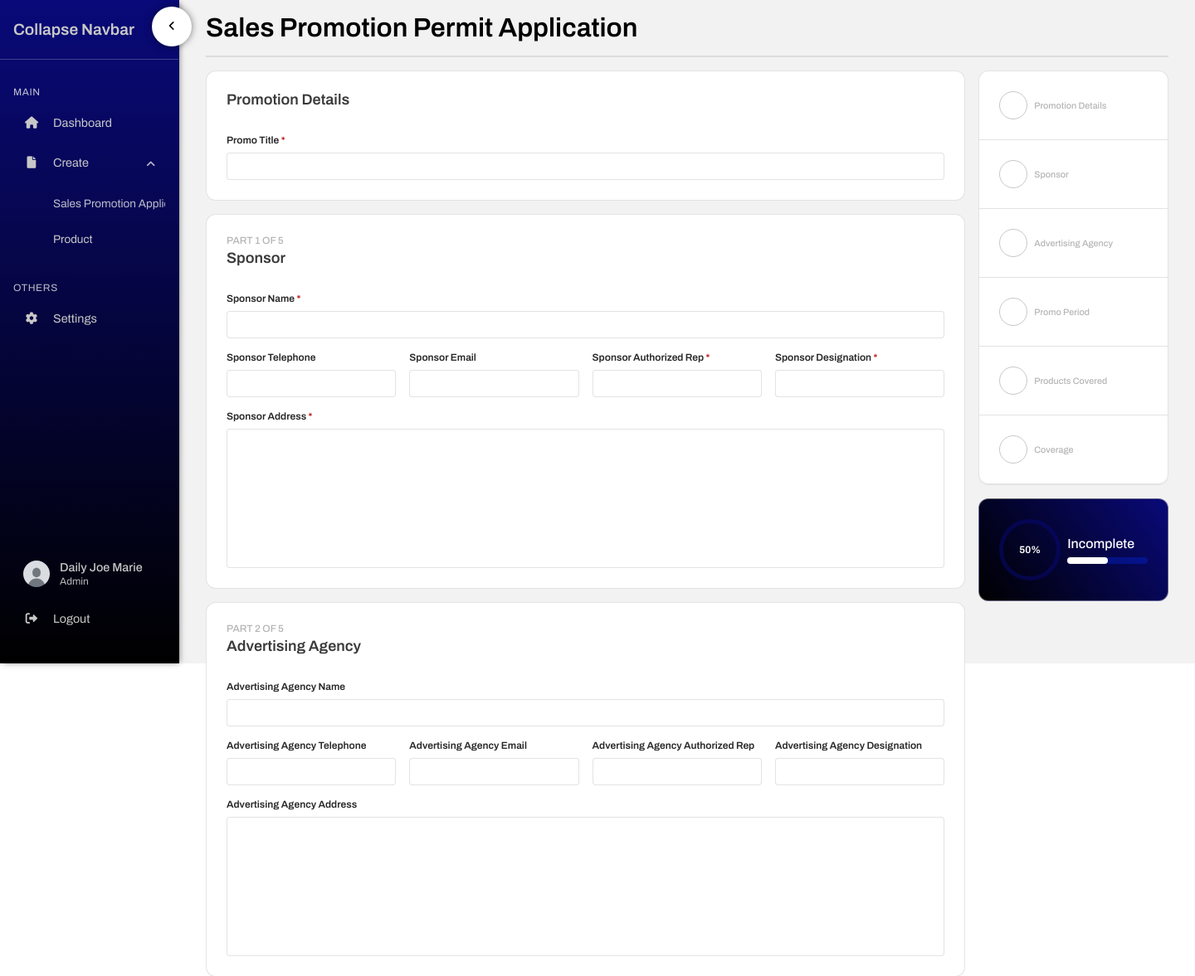
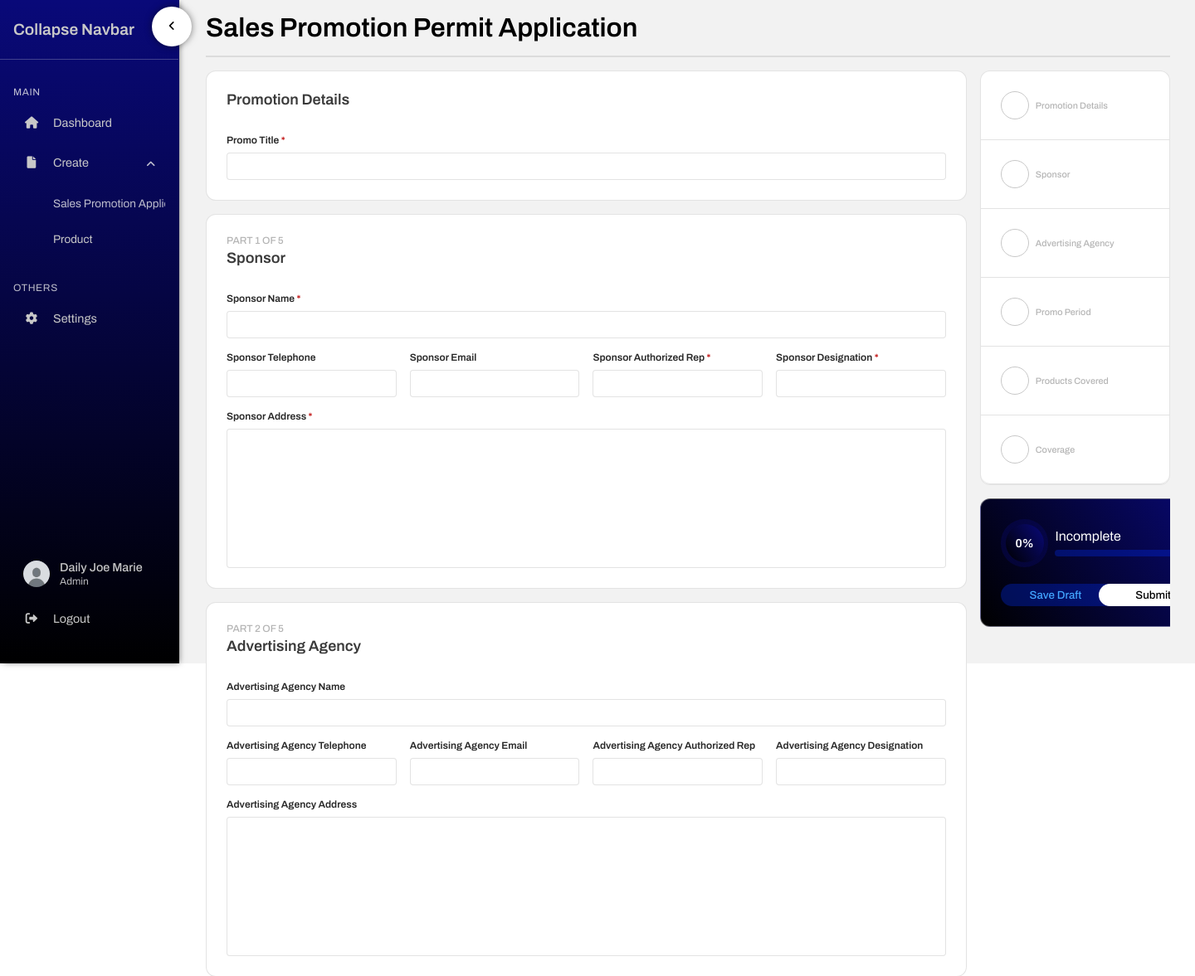
Before and after one commit to Ysahmuel/DTI-Capstone, a Django app: page /documents/create_sales_promotion in a window 1440 px wide. Shown: the top 1177 px of the page at 83% size. Run offline with Django 5.2, Linux system fonts and the light colour scheme.

Commit message:
updated completion progress gauge to fill depending on completion percentage

```diff
--- a/dti_project/documents/static/documents/css/documents.css
+++ b/dti_project/documents/static/documents/css/documents.css
@@ -347,10 +347,11 @@
     display: flex;
     flex-direction: column;
     gap: 0.5rem;
-    background: linear-gradient(234deg,rgba(9, 9, 121, 1) 0%, rgba(0, 0, 0, 1) 100%);
+    background: linear-gradient(234deg, rgba(9, 9, 121, 1) 0%, rgba(0, 0, 0, 1) 100%);
     border: solid 1px rgba(200, 200, 200, 0.5);
     padding: 1.5rem;
     border-radius: 12px;
+    width: 300px;
 }
 
 .completion-percentage .column {
@@ -365,22 +366,56 @@
 }
 
 .completion-percentage .value {
+    position: relative;
     display: flex;
     align-items: center;
     justify-content: center;
-    width: clamp(1rem, 1.25vw, 2rem);
-    height: clamp(1rem, 1.25vw, 2rem);
-    padding: 2rem;
-    border: solid 5px rgba(9, 9, 121, 0.5);
-    border-radius: 50%;
-    font-size: clamp(0.5rem, 0.85vw, 1.5rem);
+    width: clamp(3rem, 4vw, 5rem);
+    height: clamp(3rem, 4vw, 5rem);
+    font-size: clamp(0.8rem, 1vw, 1.2rem);
     font-weight: 600;
     color: white;
+    flex-shrink: 0;
+}
+
+.completion-percentage .value::before {
+    content: '';
+    position: absolute;
+    top: 0;
+    left: 0;
+    width: 100%;
+    height: 100%;
+    border-radius: 50%;
+    background: conic-gradient(
+        from 0deg,
+        #ffffff var(--progress-angle),
+        rgba(9, 9, 121, 0.3) var(--progress-angle)
+    );
+    z-index: 1;
+    transition: background 0.3s ease;
+}
+
+.completion-percentage .value::after {
+    content: '';
+    position: absolute;
+    top: 50%;
+    left: 50%;
+    transform: translate(-50%, -50%);
+    width: 80%;
+    height: 80%;
+    border-radius: 50%;
+    background: linear-gradient(234deg, rgba(9, 9, 121, 1) 0%, rgba(0, 0, 0, 1) 100%);
+    z-index: 2;
+}
+
+.completion-percentage .value span {
+    position: relative;
+    z-index: 3;
 }
 
 .completion-percentage .status {
     color: white;
-    font-weight: 500;
+    font-weight: 400;
 }
 
 .completion-percentage .progress-bar {
@@ -400,6 +435,40 @@
     border: none;
     border-radius: 1000px;
     height: 100%;
-    width: 50%;
+    width: var(--progress-width);
     z-index: 2;
+    transition: width 0.3s ease;
 }
+
+.completion-percentage .actions {
+    display: flex;
+    align-items: center;
+    background-color: transparent;
+    margin-top: 0.75rem;
+    border-radius: 1000px;
+    width: 100%;
+}
+
+.completion-percentage button {
+    flex: 1;
+    background-color: rgba(0, 47, 255, 0.3);
+    color: white;
+    font-weight: 500;
+    padding: 0.4rem;
+    border: none;
+    border-radius: 1000px;
+    outline: none;
+    cursor: pointer;
+    transition: 0.3s;
+}
+
+.completion-percentage .save-draft-btn {
+    color: rgb(66, 164, 255);
+    padding-right: 1rem;
+}
+
+.completion-percentage .submit-btn {
+    background-color: white;
+    color: black;
+    margin-left: -1.5rem;
+}
--- a/dti_project/documents/static/documents/js/documents.js
+++ b/dti_project/documents/static/documents/js/documents.js
@@ -46,4 +46,102 @@ document.addEventListener('DOMContentLoaded', function () {
         });
     });
 
+    function checkStepCompletion() {
+        const stepItems = document.querySelectorAll('[data-target]');
+        let totalRequiredFields = 0;
+        let completedFields = 0;
+
+        stepItems.forEach(item => {
+            const stepId = item.getAttribute('data-target');
+            const stepFieldset = document.getElementById(stepId);
+
+            if (!stepFieldset) return;
+
+            const requiredFields = stepFieldset.querySelectorAll('.documents-form [required]');
+            let allFilled = true; // Start with true, set to false if any field is empty
+
+            requiredFields.forEach(field => {
+                totalRequiredFields++; // Count total required fields
+
+                let isFieldFilled = false;
+
+                if (field.type === 'radio' || field.type === 'checkbox') {
+                    const group = stepFieldset.querySelectorAll(`[name="${field.name}"]`);
+                    const isChecked = Array.from(group).some(input => input.checked);
+                    if (!isChecked) {
+                        allFilled = false;
+                    } else {
+                        isFieldFilled = true;
+                    }
+                } else {
+                    if (!field.value.trim()) {
+                        allFilled = false;
+                    } else {
+                        isFieldFilled = true;
+                    }
+                }
+
+                // Count completed fields
+                if (isFieldFilled) {
+                    completedFields++;
+                }
+
+                // Remove duplicate event listeners by checking if already added
+                field.removeEventListener('input', checkStepCompletion);
+                field.removeEventListener('change', checkStepCompletion);
+                field.addEventListener('input', checkStepCompletion);
+                field.addEventListener('change', checkStepCompletion);
+            });
+
+            // If no required fields exist, don't mark as complete
+            if (requiredFields.length === 0) {
+                allFilled = false;
+            }
+
+            if (allFilled) {
+                item.classList.add('complete');
+            } else {
+                item.classList.remove('complete');
+            }
+        });
+
+        // Calculate and update progress percentage
+        const progressPercentage = totalRequiredFields > 0 ? Math.round((completedFields / totalRequiredFields) * 100) : 0;
+        updateProgress(progressPercentage);
+    }
+
+    function updateProgress(percentage) {
+        const completionPercentage = document.querySelector('.completion-percentage');
+
+        const valueElement = completionPercentage.querySelector('.value');
+        const fillElement = completionPercentage.querySelector('.fill');
+        const statusElement = completionPercentage.querySelector('.status');
+        const valueSpan = completionPercentage.querySelector('.value span');
+
+        // Calculate angle for circular progress (360 degrees = 100%)
+        const angle = (percentage / 100) * 360;
+
+        // Update CSS custom properties
+        valueElement.style.setProperty('--progress-angle', `${angle}deg`);
+        fillElement.style.setProperty('--progress-width', `${percentage}%`);
+
+        // Update text content
+        valueSpan.textContent = `${percentage}%`;
+        valueElement.setAttribute('data-percentage', percentage);
+
+        // Update status text
+        if (percentage === 100) {
+            statusElement.textContent = 'Complete';
+        } else if (percentage >= 75) {
+            statusElement.textContent = 'Nearly Complete';
+        } else if (percentage >= 50) {
+            statusElement.textContent = 'In Progress';
+        } else {
+            statusElement.textContent = 'Incomplete';
+        }
+    }
+
+    // Initialize
+    checkStepCompletion();
+
 });
--- a/dti_project/documents/templates/documents/partials/progress-indicator.html
+++ b/dti_project/documents/templates/documents/partials/progress-indicator.html
@@ -10,7 +10,7 @@
     </ol>
     <div class="completion-percentage">
         <div class="progress">
-            <div class="value">
+            <div class="value" data-percent="">
                 <span>50%</span>
             </div>
             <div class="column">
@@ -20,5 +20,9 @@
                 </div>
             </div>
         </div>
+        <div class="actions">
+            <button class="save-draft-btn">Save Draft</button>
+            <button class="submit-btn">Submit</button>
+        </div>
     </div>
 </aside>
```
